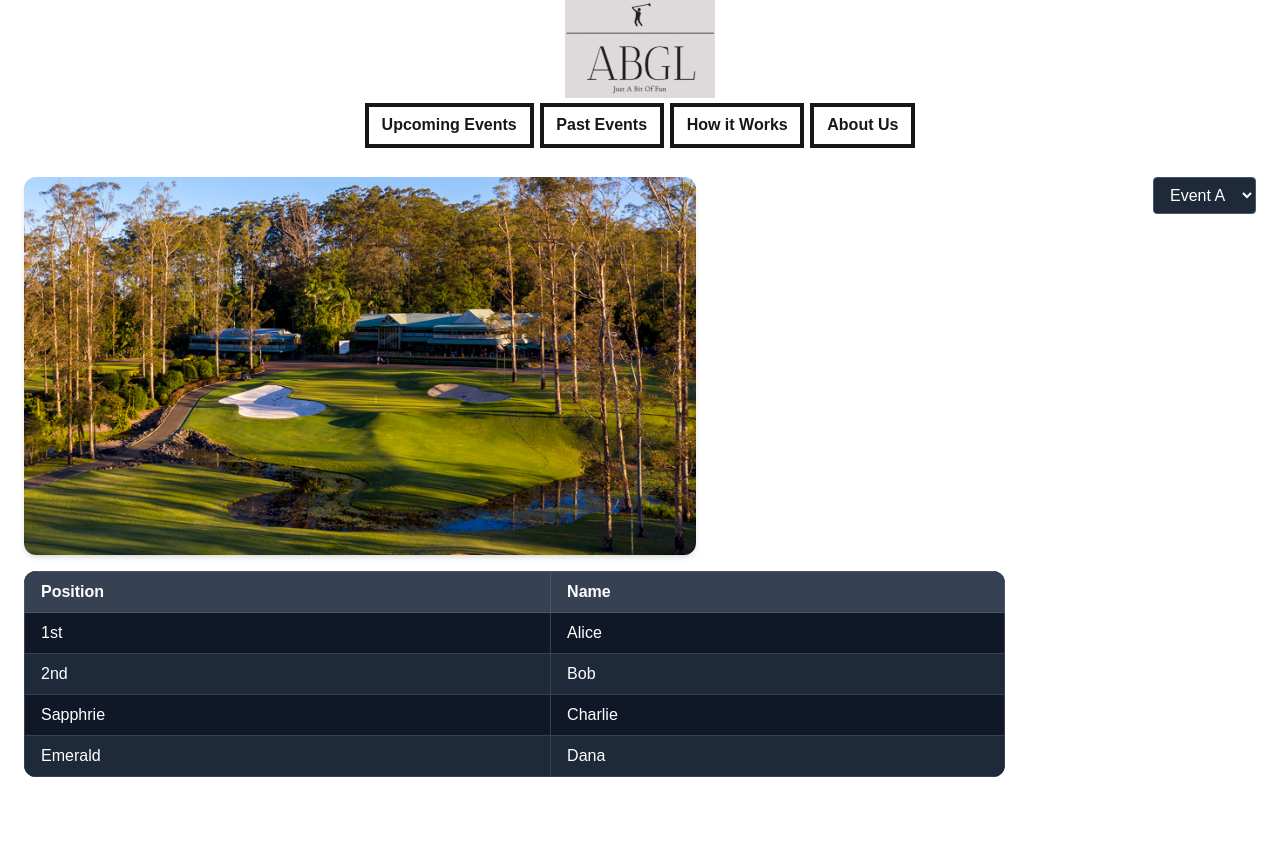
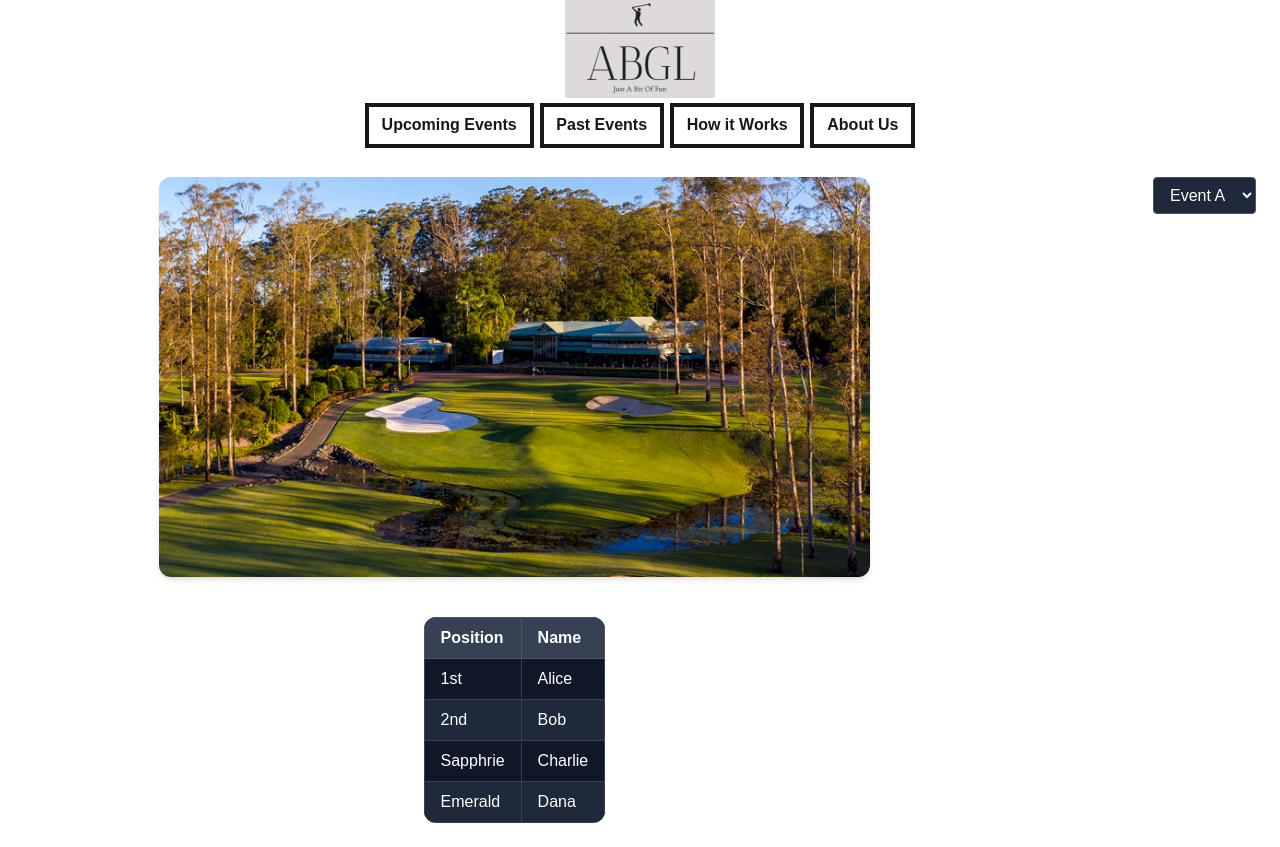
Before and after one commit to JR14141414/ABGL, a Next.js app: page /pastEvents in a window 1280 px wide. Before the commit the page ends 801 px from the top, so only its background shows below. Built offline with nearby package versions, Linux system fonts and the light colour scheme.

Commit message:
centered a few things on pastEvents

```diff
--- a/src/app/pastEvents/page.tsx
+++ b/src/app/pastEvents/page.tsx
@@ -10,19 +10,19 @@ export default function PastEvents() {
 
     <main className="p-6 grid grid-cols-5 gap-6 items-start text-white">
       {/* Left Side: Image + Table */}
-      <div className="col-span-4 space-y-4">
+      <div className="col-span-4 space-y-4 flex flex-col items-center">
         <img
           src="/test_image_1.jpg"
           alt="Event Banner"
-          className="w-full h-auto max-w-2xl rounded-xl shadow-md"
+          className="w-auto h-auto max-h-[400px] rounded-xl shadow-md"
         />
-
-        <div className="overflow-x-auto bg-gray-800 rounded-xl">
-          <table className="min-w-full table-auto border border-gray-600">
+s
+        <div className="overflow-x-auto bgray-800 rounded-xl">
+          <table className="w-auto table-auto border border-gray-600 mx-auto">
             <thead className="bg-gray-700 text-white">
               <tr>
-                <th className="border border-gray-600 px-4 py-2 text-left">Position</th>
-                <th className="border border-gray-600 px-4 py-2 text-left">Name</th>
+                <th className="border border-gray-600 px-4 py-2 text-left whitespace-nowrap">Position</th>
+                <th className="border border-gray-600 px-4 py-2 text-left whitespace-nowrap">Name</th>
               </tr>
             </thead>
             <tbody>
```
